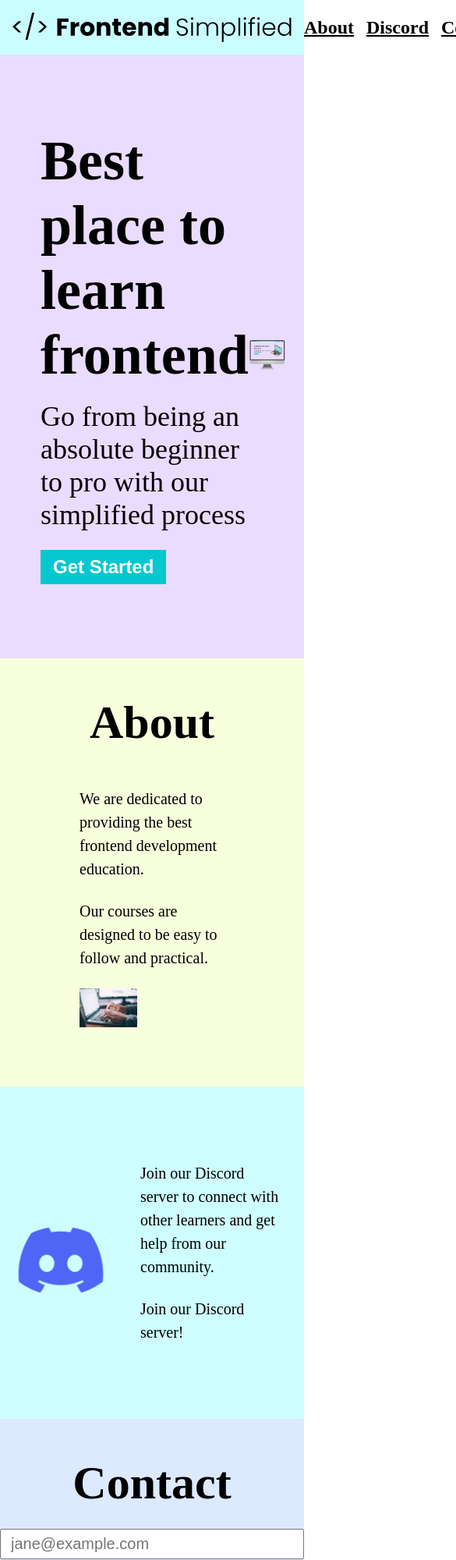
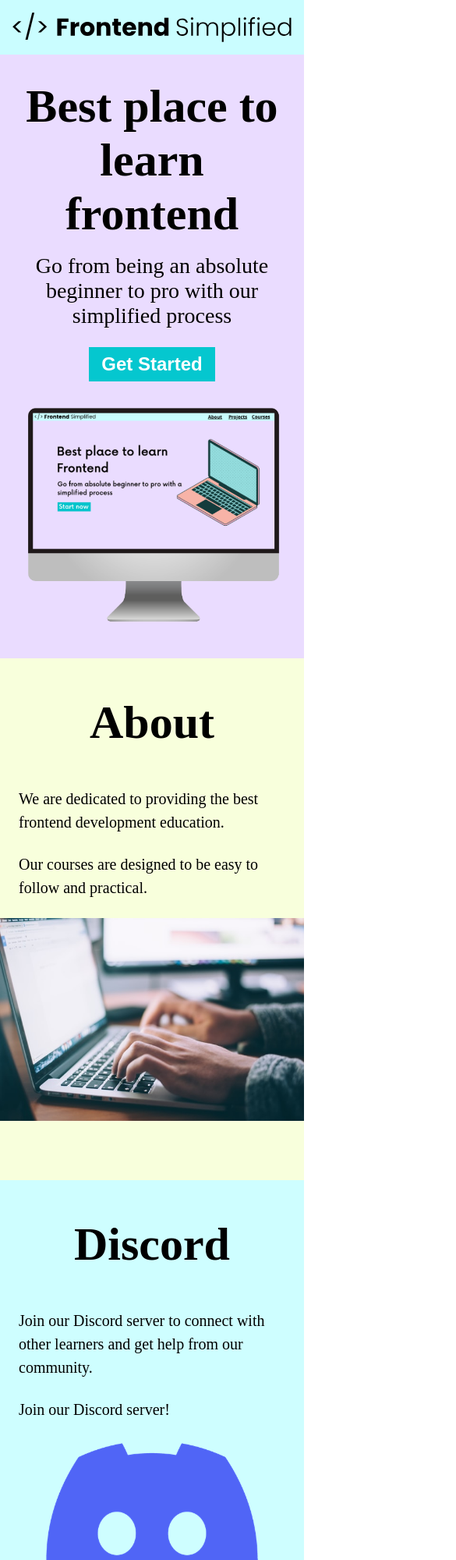
Before and after one commit to AubreyAgard/First-website, a plain HTML site: page my-website/index.html in a window 390 px wide. Shown: the top 2000 px of the page at 78% size, 585 px wide, since content can reach past the window. Drawn offline with Linux system fonts and the light colour scheme.

Commit message:
update layout

```diff
--- a/my-website/index.html
+++ b/my-website/index.html
@@ -20,31 +20,32 @@
     </nav>
     <header>
         <div class="row">
-        </div>
-        <div>
+        <div class="home__description">
             <h1>Best place to learn frontend</h1>
         <p class="subheader">Go from being an absolute beginner to pro with our simplified process</p>
-        <button>Get Started</button>
+        <button class="home__description--button">Get Started</button>
         </div>
         <figure>
             <img src="./assets/laptop.png" alt="Home page Image">
         </figure>
+        </div>
     </header>
 </section>
 
 <main>
     <section id="about">
         <h2>About</h2>
-        <div class="row"></div>
+        <div class="row">
      <div class="section__description">
         <div class="section__description--wrapper">
-        <div>
             <p class="section__description--para">
             We are dedicated to providing the best frontend development education.
             </p>
         <p class="section__description--para">
-            Our courses are designed to be easy to follow and practical.</p>
+            Our courses are designed to be easy to follow and practical.
+        </p>
         </div>
+
         <figure class="about__img--wrapper">
             <img src="./assets/about.jpg" alt="">
         </figure>
@@ -53,7 +54,7 @@
     </section>
 
     <section id="discord">
-        <h2 Discord></h2>
+        <h2>Discord</h2>
         <div class="row">
         <div class="section__description">
         <figure class="about__img--wrapper">
@@ -68,13 +69,16 @@
 
     <section id="contact">
         <h2>Contact</h2>
-        <form action="">
-            <label email></label>
-            <input type="email" placeholder="jane@example.com"></input>
+        <form
+            <> "email">Email</label>
+            <input type="email"
+            placeholder="jane@example.com"></input>
             </form>
-            <label type="Message"></label>
-            <textarea type="text" placeholder="Type here..."></textarea>
-            <button type="Contact Us!"></button>
+            <label> type="Message"</label>
+            <textarea placeholder="Type here...">
+            </textarea>
+            <button type="Contact Us!">
+            </button>
                 </form>
         <p>Have questions? Reach out to us!</p>
     </section>
--- a/my-website/style.css
+++ b/my-website/style.css
@@ -144,6 +144,7 @@ About
     display: flex;
     flex-direction: column;
     margin: 0 auto;
+    padding:0 24px;
   }
 
   input, textarea {
@@ -177,3 +178,58 @@ footer {
 .footer__link {
     padding: 0px 16px;
 }
+/* SMALL PHONES, TABLETS, LARGE SMARTPHONES*/
+@media (max-width: 728px) {
+    .row {
+        flex-direction: column;
+    }
+    .home__description {
+        margin-bottom: 24px;
+        display: flex;
+        flex-direction: column;
+        align-items: center;
+    }
+    .home__description--button {
+        max-width:240px;
+    }
+    h1{
+        text-align: center;
+        font-size: 60px;
+    }
+    .subheader {
+        text-align: center;
+        font-size: 28px;
+    }
+    ul {
+        display: none;
+    }
+
+    .section__description {
+        flex-direction:column;
+    }
+    .section__description--wrapper {
+        width: 100%;
+    }
+    .about__img--wrapper {
+        width: 100%;
+    }
+    #discord .section__description {
+        flex-direction:column-reverse;
+    }
+
+    footer {
+        padding: 48px 24px
+    }
+    .footer__logo {
+        max-width: 360px;
+    }
+
+    .footer__link {
+        padding: 0px 8px;
+        font-size:18px
+    }
+
+    .footer__links {
+        margin-bottom: 24px;
+    }
+}
```
